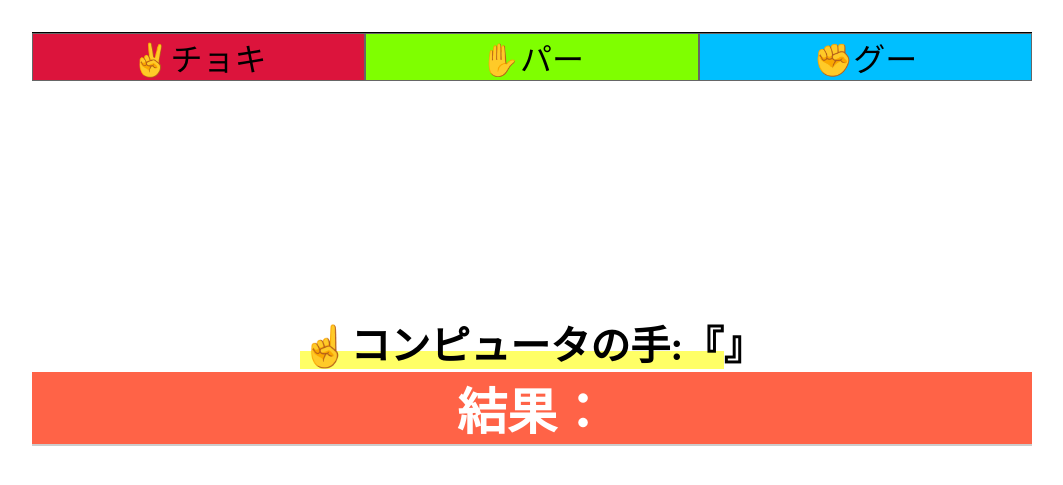
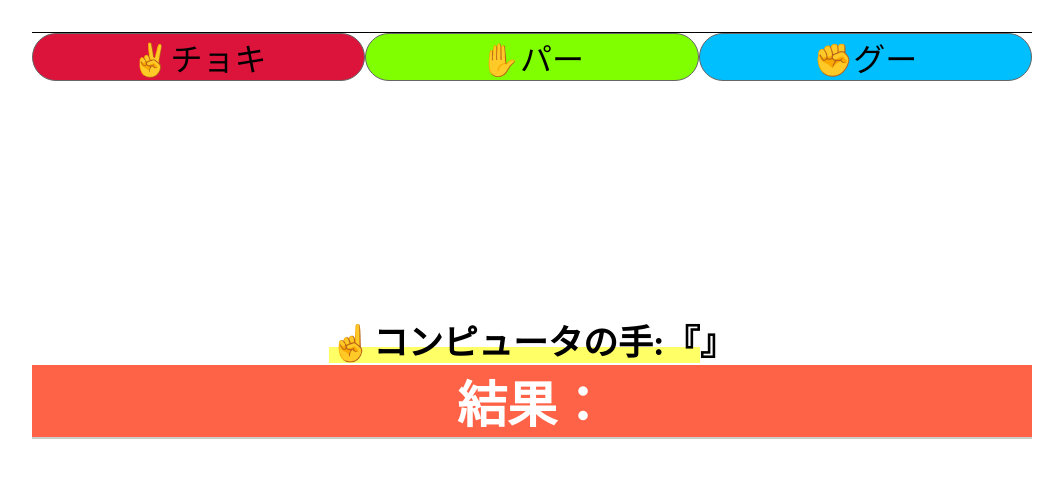
Before and after one commit to RaaanaD/prog, a PHP site: page /janken_tpl.html in a window 1280 px wide. Shown: the part 193-678 px from the top of the page, without its empty margins (108-1171 px from the left). Run offline with PHP 8.4, Linux system fonts and the light colour scheme.

Commit message:
Update style.css

```diff
--- a/1回目/css/style.css
+++ b/1回目/css/style.css
@@ -78,6 +78,7 @@
     display:table-cell;  /* 定義 */
     cursor: pointer;
     text-align: center;
+    border-radius: 50px;
 }
 
 
@@ -103,7 +104,7 @@
 }
 
 .b {
-    font-size: 40px;
+    font-size: 35px;
     font-weight: bold;
     padding-top:90px;
     text-align: center;
```
